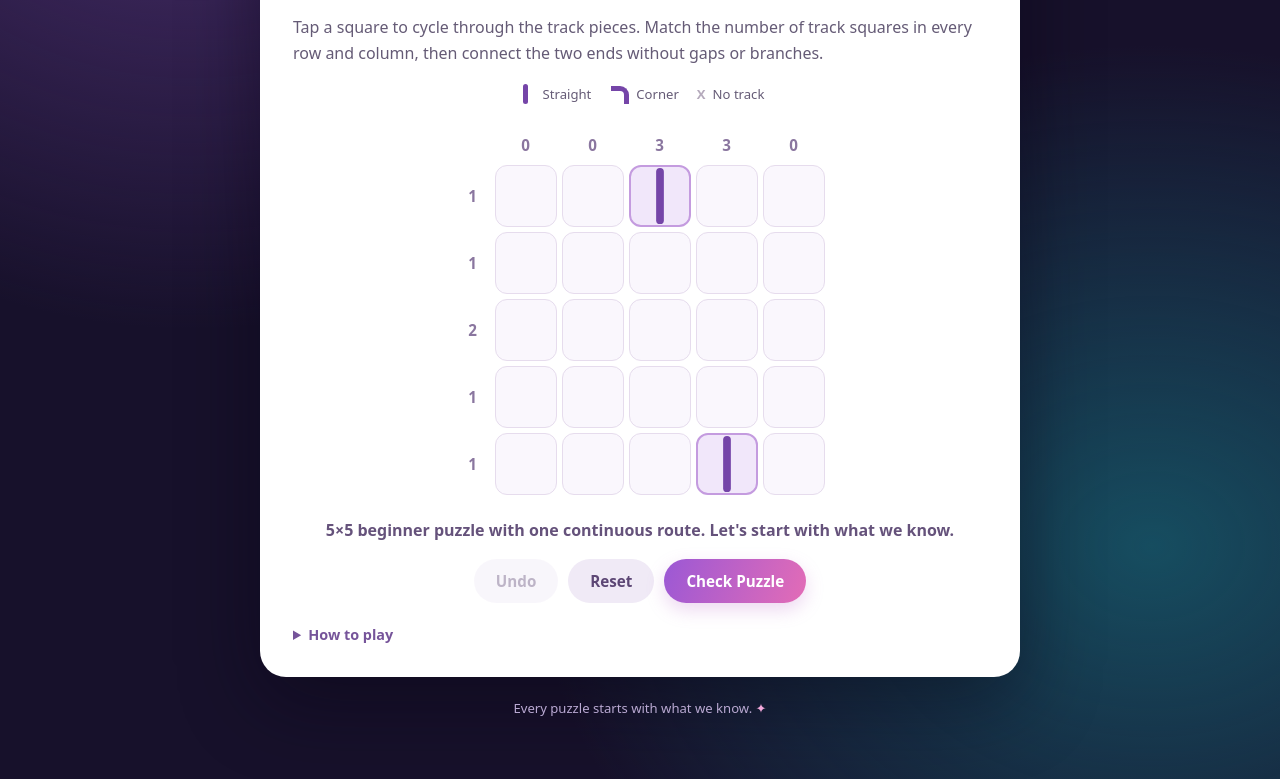
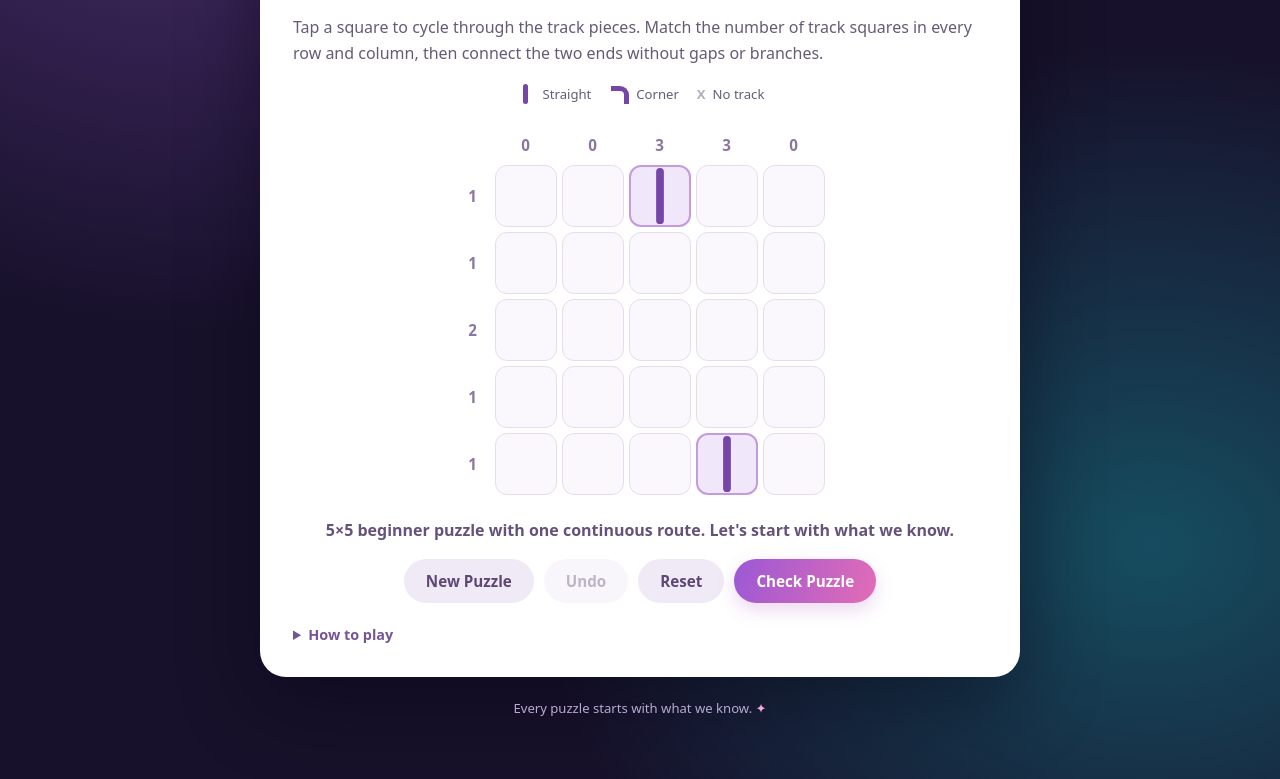
Before and after one commit to BethanyDoesThings/bethany-does-things, a plain HTML site: page public/games/train-track/index.html in a window 1280 px wide. Shown: the part 386-1165 px from the top of the page. Drawn offline with Linux system fonts and the light colour scheme.

Commit message:
Add New Puzzle control to Train Track

```diff
--- a/public/games/train-track/index.html
+++ b/public/games/train-track/index.html
@@ -32,6 +32,7 @@
       <div class="board-wrap"><div id="puzzle-board" class="puzzle-board" role="group" aria-label="Train Track puzzle grid"></div></div>
       <p id="game-status" class="status" role="status" aria-live="polite">A little route is waiting to be discovered.</p>
       <div class="controls">
+        <button id="new-puzzle-button" class="button secondary" type="button">New Puzzle</button>
         <button id="undo-button" class="button secondary" type="button" disabled>Undo</button>
         <button id="reset-button" class="button secondary" type="button">Reset</button>
         <button id="check-button" class="button primary" type="button">Check Puzzle</button>
```
